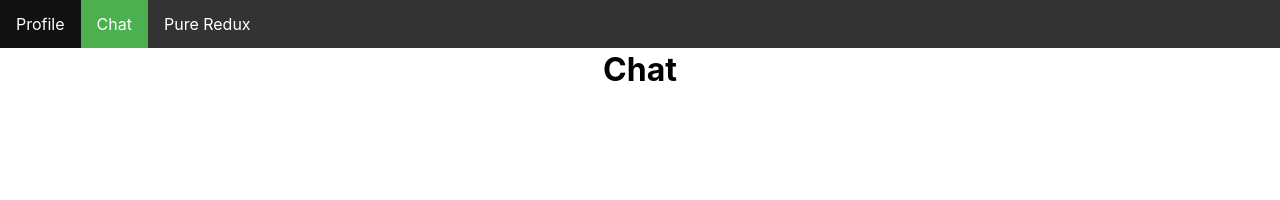
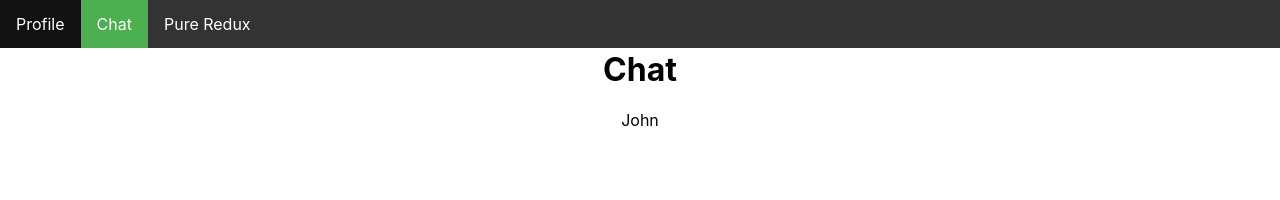
Before and after one commit to rkulinski/chat-clean, a React (Create React App) app: page /chat-container in a window 1280 px wide. Shown: the top 200 px of the page. Built offline with nearby package versions, Linux system fonts and the light colour scheme.

Commit message:
Add username to chat.

```diff
--- a/src/pages/ChatContainer.js
+++ b/src/pages/ChatContainer.js
@@ -1,13 +1,19 @@
 import React from "react";
+import { connect } from "react-redux";
 
 class ChatContainer extends React.Component {
   render() {
     return (
       <div>
         <h1>Chat</h1>
+        <div>{this.props.username}</div>
       </div>
     );
   }
 }
 
-export default ChatContainer;
+const mapStateToProps = (state) => ({
+  username: state.globalReducer.username,
+});
+
+export default connect(mapStateToProps)(ChatContainer);
```
